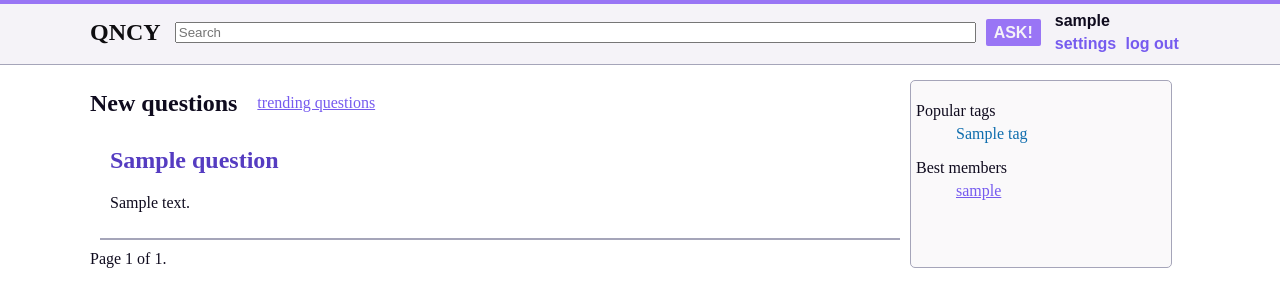
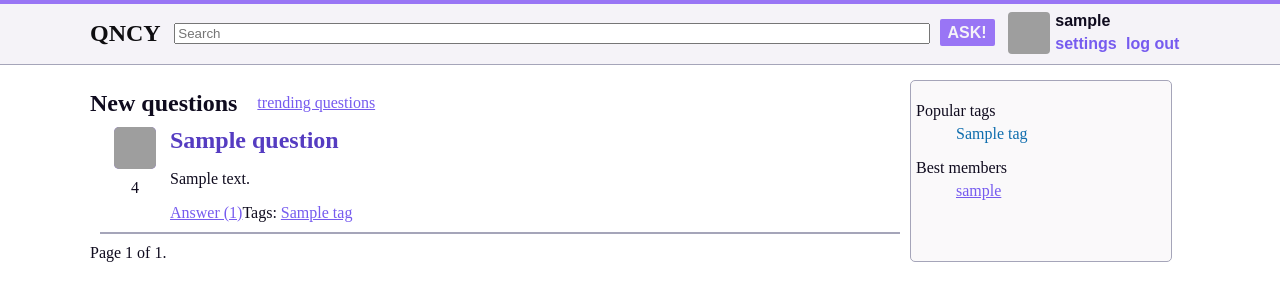
Before and after one commit to Andrew-71/qncy, a Django app: page / in a window 1280 px wide. Shown: the top 307 px of the page. Run offline with Django 5.2, Linux system fonts and the light colour scheme; a user stored in the database is signed in; tables that the repository leaves empty hold one stand-in row (values such as "Sample post"); some web fonts are replaced; grey boxes are pictures that could not be loaded.

Commit message:
Improve question cards

```diff
--- a/qncy/static/css/main.css
+++ b/qncy/static/css/main.css
@@ -20,7 +20,7 @@
   font-family: 'LibreCaslon';
   font-style: normal;
   font-weight: 600;
-  src: url('/static/font/libre_caslon/LibreCaslon-Regular.ttf') format('truetype');
+  src: url('/static/font/libre_caslon/LibreCaslonText-Regular.ttf') format('truetype');
 }
 
 @font-face {
@@ -61,7 +61,7 @@ a:hover, a:visited:hover {
     }
 }
 
-.question_card {
+.question-card {
     border-style: solid;
     border-color: var(--rain);
     border-top-style: none;
@@ -72,15 +72,46 @@ a:hover, a:visited:hover {
     padding: 10px;
     word-wrap: break-word;
     overflow-wrap:break-word;
+    display: flex;
+    flex-direction: row;
+    gap: 10px
 }
-.question_card > .question_title > a, .question_card > .question_title > a:visited {
+.question-score {
+    padding-top: 0;
+    margin-top: 0;
+    display: flex;
+    flex-direction: column;
+    width: 50px;
+    align-items: center;
+    gap: 10px;
+}
+.question-score > img {
+    background-color: var(--lavender);
+    border-radius: 5px;
+    height: 42px;
+    width: 42px;
+}
+.question-info {
+    display: flex;
+    flex-direction: column;
+}
+.question-info > .question-title > a, .question-card > .question-title > a:visited {
     color: var(--black-lavender);
     text-decoration: none;
 }
-.question_card > .question_title > a:hover, .question_card > .question_title > a:visited:hover {
+.question-info > .question-title > a:hover, .question-card > .question-title > a:visited:hover {
     text-shadow: 0 0 10px var(--soft-lavender);
 }
-
+.question-title {
+    padding: 0;
+    margin: 0;
+}
+.question-footer {
+    display: flex;
+    flex-direction: row;
+    /* gap: 10px; */
+    justify-content: space-between;
+}
 .sidebar {
     /* float: right; */
     /* min-width: 250px; */
@@ -139,6 +170,16 @@ header .ask:hover, header .ask:visited:hover {
     text-shadow: 0 0 4px var(--soft-lavender);
     background-color: var(--dark-lavender);
 }
+header .profile-container {
+    display: flex;
+    flex-direction: row;
+    gap: 5px;
+}
+header .profile-container img {
+    height: 42px;
+    width: 42px;
+    border-radius: 4px;
+}
 header .profile {
     display: flex;
     flex-direction: column;
@@ -156,7 +197,7 @@ header {
     border-left-style: none;
     border-right-style: none;
     position: fixed;
-    font-family: 'LibreCaslon', sans-serif;
+    font-family: sans-serif;
     font-weight: 600;
     width: 100%;
     height: 60px;
--- a/qncy/templates/qncy/base.html
+++ b/qncy/templates/qncy/base.html
@@ -21,7 +21,10 @@
             </li>
             <li><a href="ask" class="ask">ask!</a></li>
             {% if user.is_authenticated %}
-            <li class="profile">{{ user.username }} <span><a href="#">settings</a> <a href="{% url 'qncy:logout' %}">log out</a></span></li>
+            <li class="profile-container">
+                {% if user.pfp_url %}<img src="{{ user.pfp_url }}">{% endif %}
+                <div class="profile">{{ user.username }} <span><a href="#">settings</a> <a href="{% url 'qncy:logout' %}">log out</a></span></div>
+            </li>
             {% else %}
             <li><a href="/login">log in</a></li>
             <li><a href="/register">register</a></li>
--- a/qncy/templates/qncy/index.html
+++ b/qncy/templates/qncy/index.html
@@ -10,9 +10,21 @@
 
 {% if page_obj %}
     {% for question in page_obj %}
-        <div class="question_card">
-            <h2 class="question_title"><a href="{% url 'qncy:question' question.id %}">{{ question.title }}</a></h2>
-            <p>{{ question.content | truncatechars:200}}</p>
+        <div class="question-card">
+            <div class="question-score">
+                <img src="{{ question.author.pfp_url }}">
+                {{ question.rating }}
+            </div>
+            <div class="question-info">
+                <h2 class="question-title"><a href="{% url 'qncy:question' question.id %}">{{ question.title }}</a></h2>
+                <p>{{ question.content | truncatechars:200}}</p>
+                <div class="question-footer">
+                    <a href="{% url 'qncy:question' question.id %}">Answer ({{ question.answers }})</a>
+                    {% if question.tags.count %}
+                    <span>Tags: {% for tag in question.tags.all %}<a href="{% url 'qncy:tagged' tag.name %}">{{ tag.name }}</a> {% endfor %}</span>
+                    {% endif %}
+                </div>
+            </div>
         </div>
     {% endfor %}
 {% else %}
--- a/qncy/views.py
+++ b/qncy/views.py
@@ -39,7 +39,9 @@ def index(request):
     # NOTE: we *might* add different ways to sort eventually and this will
     # be likely decided here in another query parameter.
 
-    latest_question_list = Question.objects.order_by("-created_at")
+    latest_question_list = Question.objects.order_by("-created_at").annotate(
+        answers=Count('answer'),
+    )
     paginator = Paginator(latest_question_list, page_size)
     page_obj = paginator.get_page(page)
     context = {
```
Also changed, not shown: qncy/models.py (line endings or trailing spaces).
